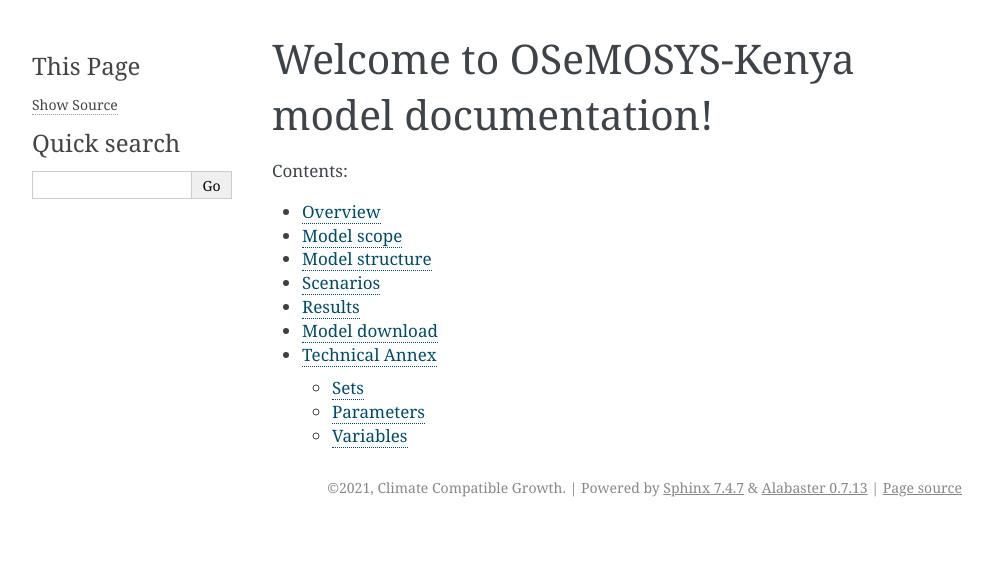
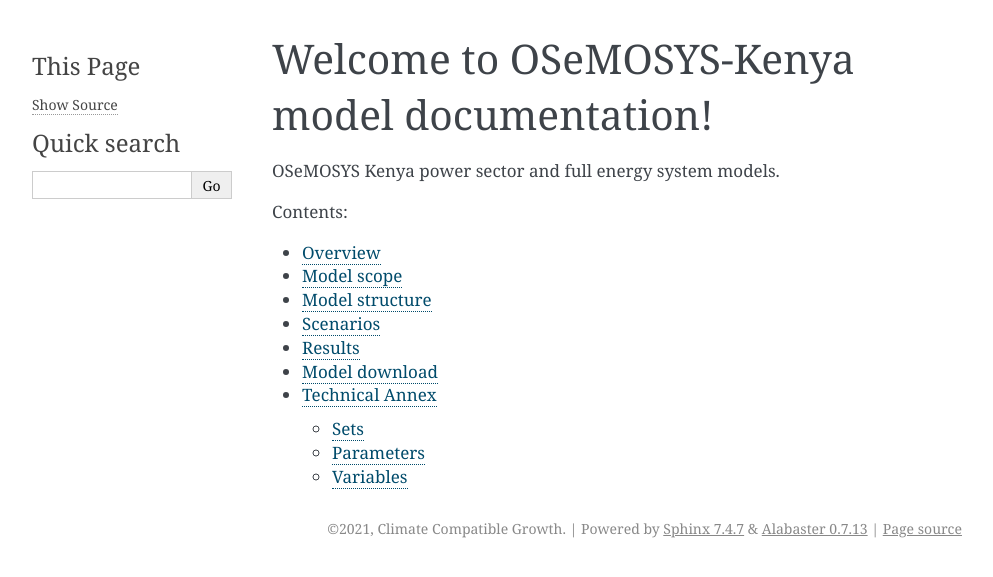
Before and after one commit to ClimateCompatibleGrowth/osemosys_kenya, a Sphinx documentation site: the page built from docs/index.rst, in a window 1280 px wide. Shown: the top 577 px of the page, without its empty margins (148-1141 px from the left). Built offline with Sphinx 7.4.7, drawn with Linux system fonts in a browser that asks for light colours.

Commit message:
Update index.rst

```diff
--- a/docs/index.rst
+++ b/docs/index.rst
@@ -5,6 +5,9 @@
 
 Welcome to OSeMOSYS-Kenya model documentation!
 ================================================
+
+OSeMOSYS Kenya power sector and full energy system models.
+
 
 .. toctree::
    :maxdepth: 2
```
